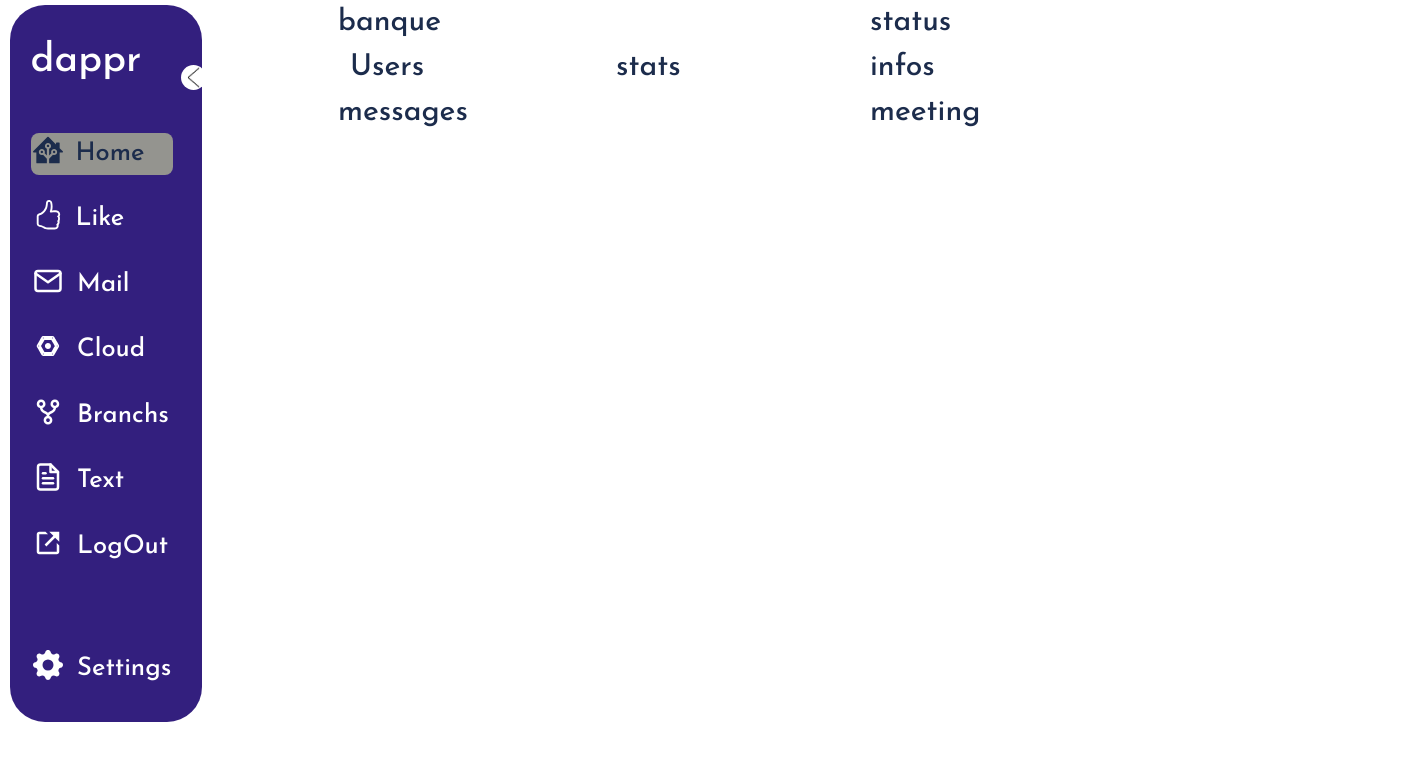
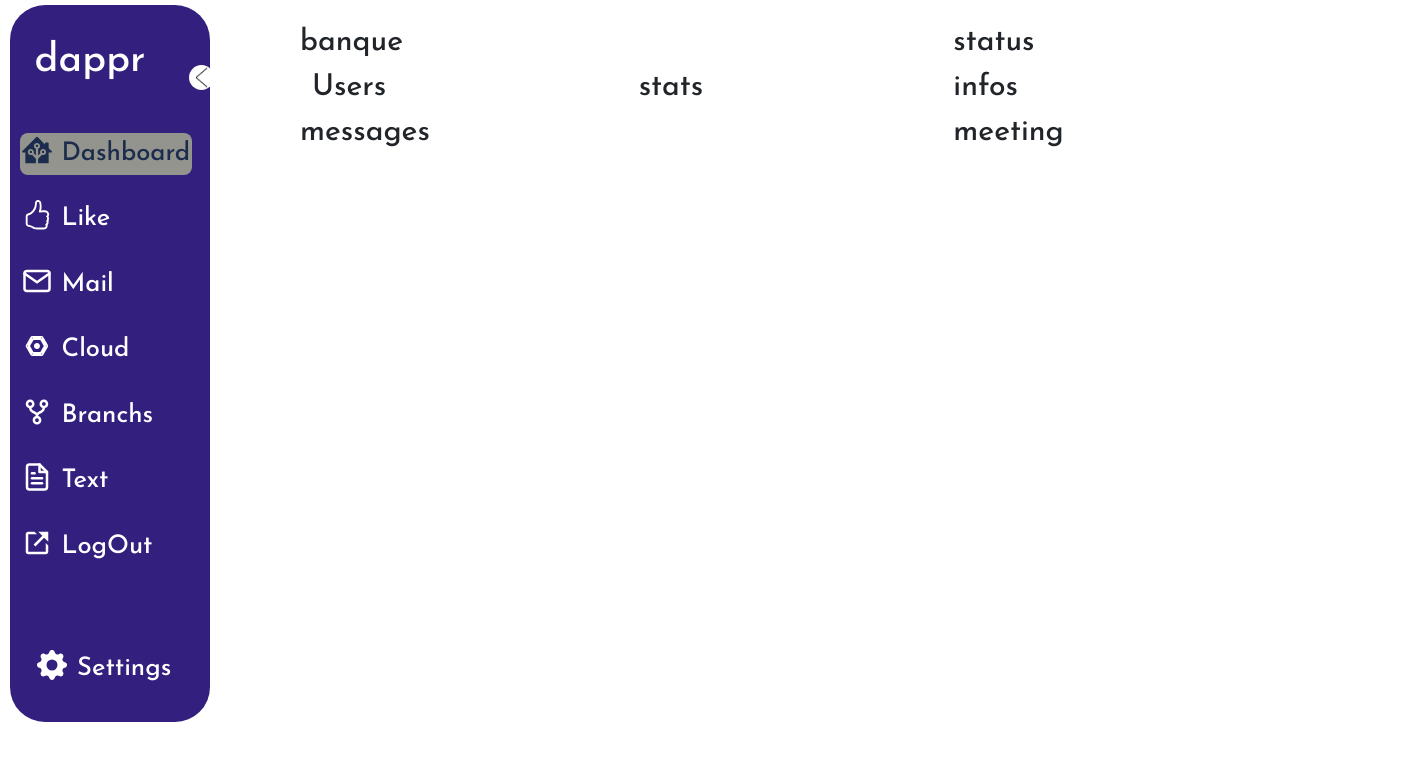
Before and after one commit to Raissadongmo/dashboard, a React (Create React App) app: page / in a window 1280 px wide. Shown: the top 760 px of the page, 1402 px wide, since content can reach past the window. Built offline with nearby package versions, Linux system fonts and the light colour scheme.

Commit message:
suite du ticket 8 et 9

```diff
--- a/src/components/Dashboard.js
+++ b/src/components/Dashboard.js
@@ -1,23 +1,26 @@
 import React from "react";
-
 import { Container, Row, Col } from "react-bootstrap";
 
 const Dashboard = () => {
   return (
     <Container className="dash">
-      <Row>
-        <Col>
-          <Row> banque</Row>
-          <Row>
-            <Col>Users</Col>
-            <Col>stats</Col>
+      <Row className="rows">
+        <Col className="cols" sm={8} xs={12}>
+          <Row className="rows"> banque</Row>
+          <Row className="rows">
+            <Col className="cols" sm={6} xs={6}>
+              Users
+            </Col>
+            <Col className="cols" sm={6} xs={6}>
+              stats
+            </Col>
           </Row>
-          <Row>messages</Row>
+          <Row className="rows">messages</Row>
         </Col>
-        <Col>
-          <Row>status</Row>
-          <Row>infos</Row>
-          <Row>meeting</Row>
+        <Col className="cols" sm={4} xs={12}>
+          <Row className="rows">status</Row>
+          <Row className="rows">infos</Row>
+          <Row className="rows">meeting</Row>
         </Col>
       </Row>
     </Container>
--- a/src/components/Sidenavbar.js
+++ b/src/components/Sidenavbar.js
@@ -14,12 +14,12 @@ const Sidenavbar = () => {
   const [currentLink, setCurrentLink] = useState(1);
   const [isOpen, setIsOpen] = useState(true);
   return (
-    <section className={`${isOpen ? " sidebar sidebar1" : "sidebar sidebar2"}`}>
+    <div className={`${isOpen ? " sidebar sidebar1" : "sidebar sidebar2"}`}>
       <div className="top">
         <div className="brand">{isOpen && <h1>dappr</h1>}</div>
         <img
           src="/outline.png"
-          className={isOpen ? "picture " : "picture picture-out"}
+          className={isOpen ? "line " : "line line-out"}
           onClick={() => {
             setIsOpen(!isOpen);
           }}
@@ -32,8 +32,8 @@ const Sidenavbar = () => {
             >
               <a href="#">
                 <SiHomeassistant />
+                {isOpen && <span> Dashboard</span>}
               </a>
-              {isOpen && <span> Home</span>}
             </li>
             <li
               onClick={() => setCurrentLink(2)}
@@ -41,8 +41,8 @@ const Sidenavbar = () => {
             >
               <a href="#">
                 <BsHandThumbsUp />
+                {isOpen && <span> Like</span>}
               </a>
-              {isOpen && <span> Like</span>}
             </li>
             <li
               onClick={() => setCurrentLink(3)}
@@ -92,18 +92,21 @@ const Sidenavbar = () => {
           </ul>
         </div>
         <div className="foot">
-          <li
+          <lu>
+            <li>
+              <a
+                href="#"
                 onClick={() => setCurrentLink(8)}
                 className={currentLink === 8 ? "active" : ""}
               >
-            <a href="#">
                 <BsGearFill />
                 {isOpen && <span> Settings</span>}
               </a>
             </li>
+          </lu>
         </div>
       </div>
-    </section>
+    </div>
   );
 };
 
--- a/src/pages/Home.js
+++ b/src/pages/Home.js
@@ -1,10 +1,10 @@
 import React from "react";
 import Sidenavbar from "../components/Sidenavbar";
 import Dashboard from "../components/Dashboard";
-import "./home.scss";
+
 const Home = () => {
   return (
-    <div className="flex">
+    <div className="home d-flex">
       <Sidenavbar />
       <Dashboard />
     </div>
--- a/src/pages/home.scss
+++ /dev/null
@@ -1,3 +0,0 @@
-.nav{
-    display: flex;
-}
--- a/src/styles/components/dashboard.scss
+++ b/src/styles/components/dashboard.scss
@@ -1,10 +1,5 @@
 .dash{
-    display: flex-1;
-    justify-content: center;
-    align-items: center;
-    margin-left: 250px;
-    padding-left: 100px;
-    padding-right: 0px;
-    color: var(--primary-2);
-    height: screen;
+    margin-left: 300px;
+    margin-top: 20px;
+
 }
--- /dev/null
+++ b/src/styles/components/home.scss
@@ -0,0 +1,4 @@
+.home{
+    display: flex;
+    justify-content: space-between;
+}
--- a/src/styles/components/sidenavbar.scss
+++ b/src/styles/components/sidenavbar.scss
@@ -13,7 +13,7 @@
     border-radius: 35px;
 }
 .sidebar1{
-    width: 24vh;
+    width: 25vh;
     transition-duration: 1s;
 }
 
@@ -62,7 +62,7 @@ li{
     justify-items: center;
     padding: 0.1rem;
     border-radius: 0.5rem;
-    gap: 0.8rem;
+    gap: 0.6rem;
 
     &:hover{
         background-color: var(--semiligth);
@@ -83,7 +83,7 @@ li{
 a{
     text-decoration: none;
     display:flex;
-    gap: 0.9rem;
+    gap: 0.6rem;
     color: var(--ligth);
 }
 
@@ -91,11 +91,12 @@ a{
     justify-content: center;
     display: flex;
     align-items: center;
-    padding-left: 2rem;
+    padding-left: 1.8rem;
     padding-top:4rem;
+    gap: 2rem;
 }
 
-.picture{
+.line{
     position: absolute;
     cursor: pointer;
     width: 25px;
@@ -107,7 +108,7 @@ a{
     border-color: var(--dark);
 }
 
-.picture-out{
+.line-out{
     transform: rotate(180deg);
     transition-duration: 0.3s;
 }
--- a/src/styles/index.scss
+++ b/src/styles/index.scss
@@ -1,4 +1,5 @@
 @import "./setting";
 @import"./couleurs";
 @import"./components/dashboard";
-@import"./components/sidenavbar"
+@import"./components/sidenavbar";
+@import"./components/home";
```
Lines whose indentation alone changed are shown as unchanged.
